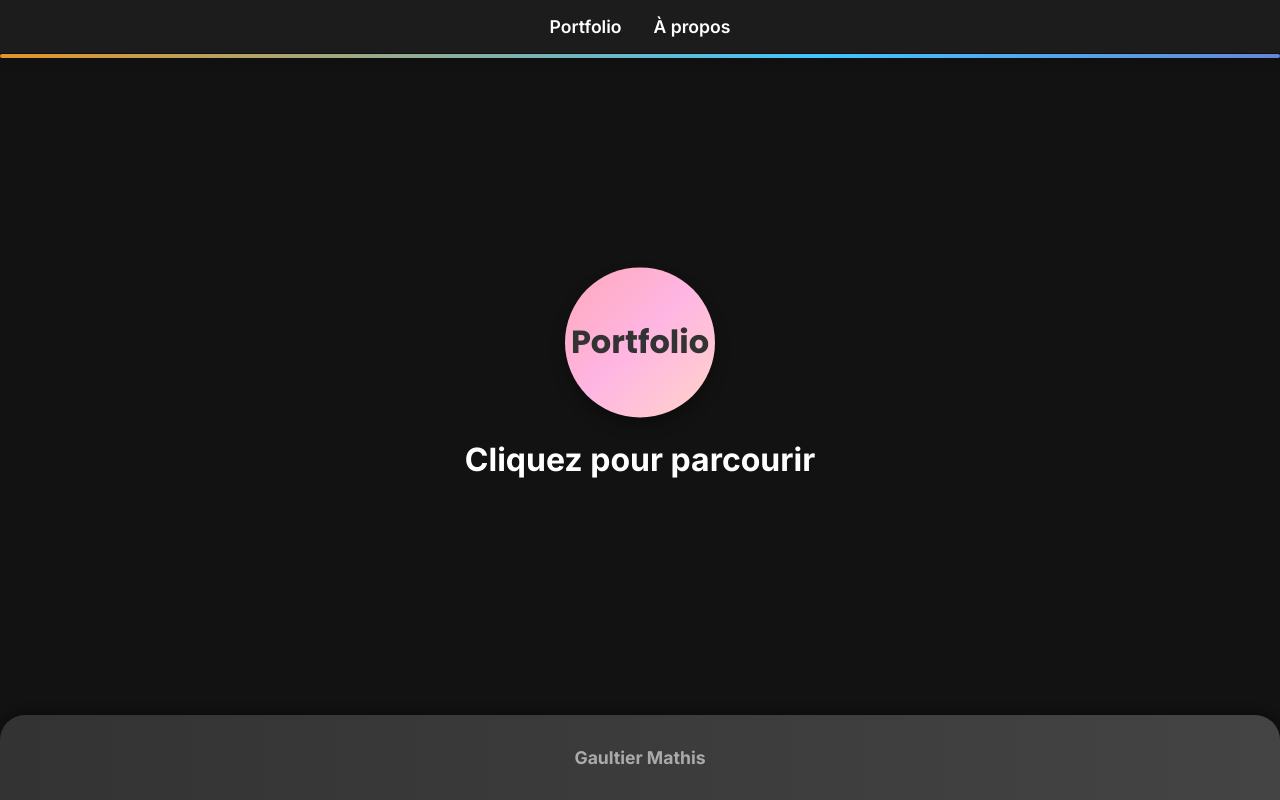
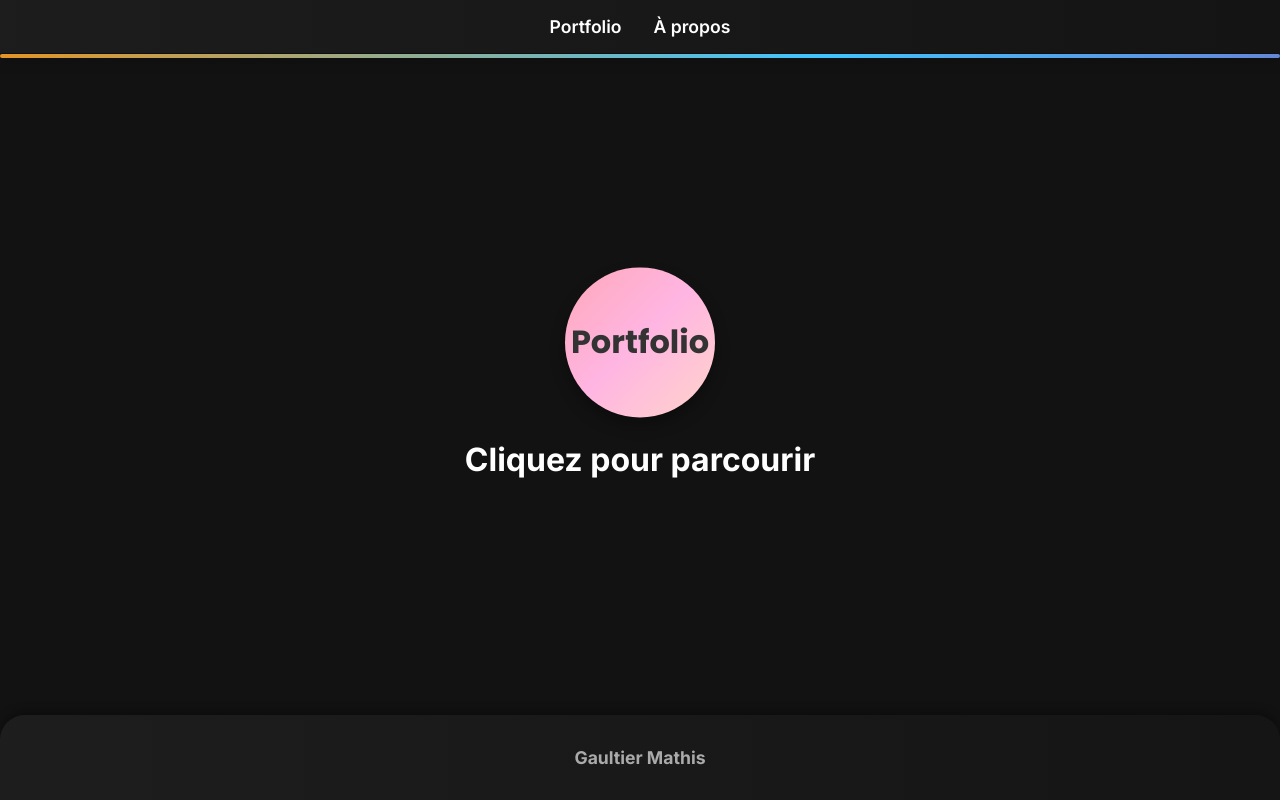
Before and after one commit to mathisglt/PortfolioPro, a Next.js app: page / in a window 1280 px wide. Built offline with nearby package versions, Linux system fonts and the light colour scheme.

Commit message:
bg footer + navbar

```diff
--- a/src/app/index.module.css
+++ b/src/app/index.module.css
@@ -9,7 +9,7 @@
 
 .navbar {
   position: relative;
-  background-color: rgba(30, 30, 30, 0.95);
+  background: linear-gradient(to right, rgba(30, 30, 30, 0.95), rgba(22, 21, 21, 0.95));
   padding: 1rem 3rem;
   display: flex;
   justify-content: center;
@@ -113,7 +113,7 @@
 }
 
 .footer {
-  background: linear-gradient(to right, #333, #444);
+  background: linear-gradient(to right, rgba(30, 30, 30, 0.95), rgba(22, 21, 21, 0.95));
   color: #aaa;
   text-align: center;
   padding: 2rem;
```
